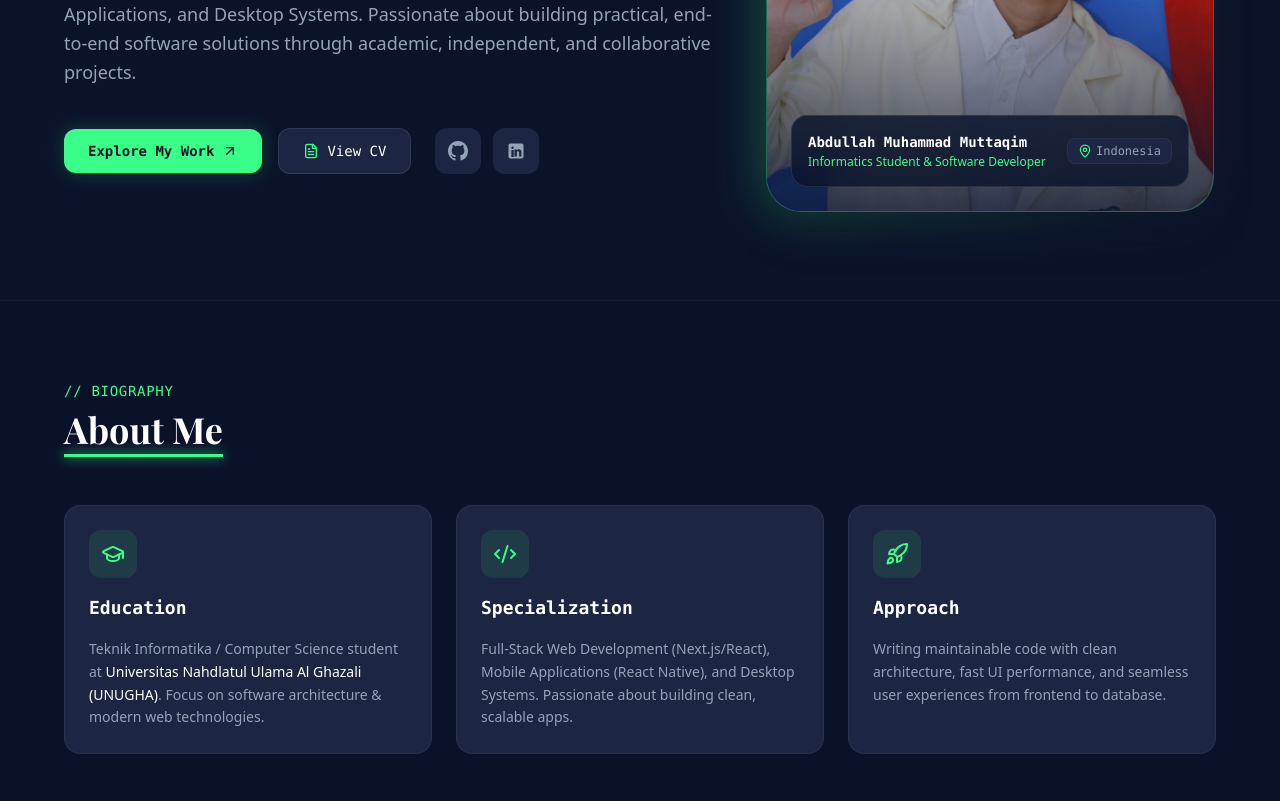
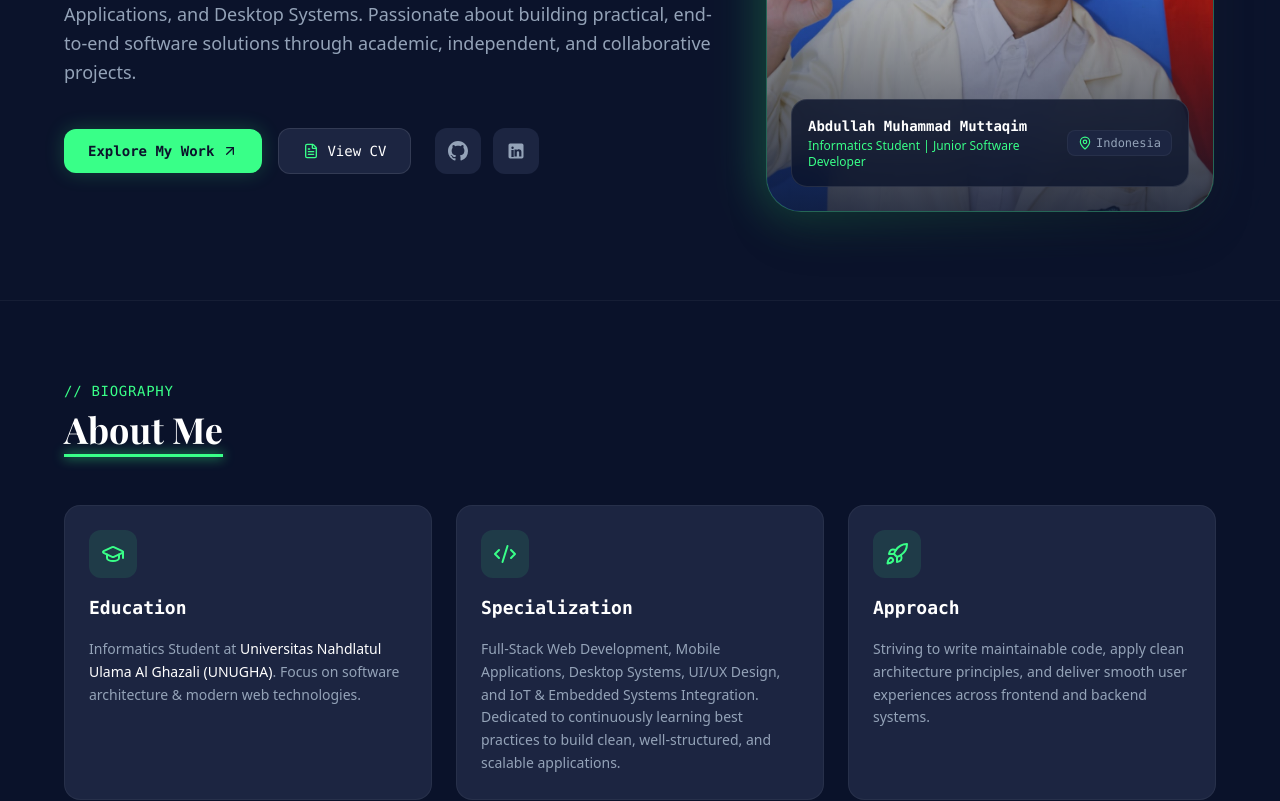
Before and after one commit to abdullohmmuttaqin/portopel, a Next.js app: page / in a window 1280 px wide. Shown: the part 500-1301 px from the top of the page. Built offline with nearby package versions, Linux system fonts and the light colour scheme; a web font is replaced by a local one.

Commit message:
feat: update positioning to Junior Software Developer and refine about narrative

```diff
--- a/src/components/About.tsx
+++ b/src/components/About.tsx
@@ -12,7 +12,7 @@ export default function About() {
       ([entry]) => {
         setIsInView(entry.isIntersecting);
       },
-      { rootMargin: "-20% 0px -35% 0px", threshold: 0.1 }
+      { rootMargin: "0px 0px -15% 0px", threshold: 0.1 }
     );
 
     if (sectionRef.current) {
@@ -30,7 +30,6 @@ export default function About() {
         <div className="space-y-2">
           <p className="font-mono text-sm text-[#39FF88] uppercase tracking-wider">// BIOGRAPHY</p>
 
-          {/* Judul H2 dengan Garis Bawah Aktif Otomatis */}
           <h2 className="relative inline-block font-[family-name:var(--font-playfair)] text-3xl sm:text-4xl font-bold text-white pb-2">
             About Me
             <span
@@ -51,7 +50,7 @@ export default function About() {
             </div>
             <h3 className="font-mono text-lg font-bold text-white">Education</h3>
             <p className="font-sans text-sm text-[#94A3B8] leading-relaxed">
-              Teknik Informatika / Computer Science student at <span className="text-white font-medium">Universitas Nahdlatul Ulama Al Ghazali (UNUGHA)</span>. Focus on software architecture & modern web technologies.
+              Informatics Student at <span className="text-white font-medium">Universitas Nahdlatul Ulama Al Ghazali (UNUGHA)</span>. Focus on software architecture & modern web technologies.
             </p>
           </div>
 
@@ -62,7 +61,7 @@ export default function About() {
             </div>
             <h3 className="font-mono text-lg font-bold text-white">Specialization</h3>
             <p className="font-sans text-sm text-[#94A3B8] leading-relaxed">
-              Full-Stack Web Development (Next.js/React), Mobile Applications (React Native), and Desktop Systems. Passionate about building clean, scalable apps.
+              Full-Stack Web Development, Mobile Applications, Desktop Systems, UI/UX Design, and IoT & Embedded Systems Integration. Dedicated to continuously learning best practices to build clean, well-structured, and scalable applications.
             </p>
           </div>
 
@@ -73,8 +72,7 @@ export default function About() {
             </div>
             <h3 className="font-mono text-lg font-bold text-white">Approach</h3>
             <p className="font-sans text-sm text-[#94A3B8] leading-relaxed">
-              Writing maintainable code with clean architecture, fast UI performance, and seamless user experiences from frontend to database.
-            </p>
+              Striving to write maintainable code, apply clean architecture principles, and deliver smooth user experiences across frontend and backend systems.            </p>
           </div>
 
         </div>
--- a/src/components/Experience.tsx
+++ b/src/components/Experience.tsx
@@ -5,7 +5,7 @@ import { Calendar } from "lucide-react";
 
 const experiences = [
   {
-    role: "Full-Stack & Mobile Software Developer",
+    role: "Junior Software Developer — Independent Projects",
     organization: "Independent & Personal Projects",
     period: "2023 - Present",
     description:
@@ -13,14 +13,13 @@ const experiences = [
     skills: ["React Native", "Next.js", "PHP", "Java", "SQLite"],
   },
   {
-  role: "Informatics Student & Software Project Contributor",
-  organization:
-    "Universitas Nahdlatul Ulama Al Ghazali (UNUGHA) Cilacap",
-  period: "2022 – Present",
-  description:
-    "Contributing to academic and collaborative software projects throughout the Informatics program, with hands-on experience in system analysis, database design, software development, testing, and version control.",
-  skills: ["System Analysis", "System Architecture", "Database Design", "Git"],
-},
+    role: "Informatics Student & Software Project Contributor",
+    organization: "Universitas Nahdlatul Ulama Al Ghazali (UNUGHA) Cilacap",
+    period: "2022 – Present",
+    description:
+      "Contributing to academic and collaborative software projects throughout the Informatics program, with hands-on experience in system analysis, database design, software development, IoT integration, and version control.",
+    skills: ["System Analysis", "System Architecture", "Database Design", "IoT Systems", "UI/UX Prototyping", "Git"],
+  },
 ];
 
 export default function Experience() {
@@ -29,7 +28,6 @@ export default function Experience() {
   const sectionRef = useRef<HTMLElement>(null);
   const timelineRef = useRef<HTMLDivElement>(null);
 
-  // Observer untuk judul Experience
   useEffect(() => {
     const observer = new IntersectionObserver(
       ([entry]) => {
@@ -45,7 +43,6 @@ export default function Experience() {
     return () => observer.disconnect();
   }, []);
 
-  // Listener kalkulasi tinggi garis sesuai scroll layar
   useEffect(() => {
     const handleScroll = () => {
       if (!timelineRef.current) return;
@@ -53,20 +50,18 @@ export default function Experience() {
       const rect = timelineRef.current.getBoundingClientRect();
       const windowHeight = window.innerHeight;
 
-      // Garis mulai tumbuh ketika titik atas timeline menyentuh 70% tinggi viewport
       const startPoint = windowHeight * 0.7;
       const totalHeight = rect.height;
 
       const currentPosition = startPoint - rect.top;
       const progress = (currentPosition / totalHeight) * 100;
 
-      // Pembatasan nilai antara 0% sampai 100%
       const clampedProgress = Math.min(Math.max(progress, 0), 100);
       setScrollProgress(clampedProgress);
     };
 
     window.addEventListener("scroll", handleScroll);
-    handleScroll(); // Jalankan sekali di awal load
+    handleScroll();
 
     return () => window.removeEventListener("scroll", handleScroll);
   }, []);
@@ -94,10 +89,8 @@ export default function Experience() {
         {/* Timeline Container */}
         <div ref={timelineRef} className="relative ml-3 md:ml-6 space-y-8 pl-6 md:pl-8">
 
-          {/* Garis Dasar (Track Abu-abu) */}
           <div className="absolute left-0 top-2 bottom-2 w-[2px] bg-white/10" />
 
-          {/* Garis Hijau Dynamic (Ikut Scroll) */}
           <div
             className="absolute left-0 top-2 w-[2px] bg-[#39FF88] shadow-[0_0_10px_#39FF88] transition-all duration-75 ease-out"
             style={{ height: `${scrollProgress}%` }}
@@ -106,7 +99,6 @@ export default function Experience() {
           {experiences.map((exp, index) => (
             <div key={index} className="relative group">
 
-              {/* Timeline Dot (Menyala Hijau saat terlewati garis) */}
               <div
                 className={`absolute -left-[31px] md:-left-[39px] top-1.5 w-4 h-4 rounded-full border-2 transition-all duration-300 ${
                   scrollProgress > (index / (experiences.length - 1 || 1)) * 80
@@ -115,7 +107,6 @@ export default function Experience() {
                 }`}
               />
 
-              {/* Card Experience */}
               <div className="p-6 rounded-2xl bg-[#1C2541] border border-white/5 hover:border-[#39FF88]/30 active:scale-[0.98] transition-all duration-150 space-y-3">
                 <div className="flex flex-col sm:flex-row sm:items-center justify-between gap-2">
                   <h3 className="font-mono text-lg font-bold text-white">
@@ -135,7 +126,6 @@ export default function Experience() {
                   {exp.description}
                 </p>
 
-                {/* Skill Badges */}
                 <div className="flex flex-wrap gap-2 pt-2">
                   {exp.skills.map((skill, sIdx) => (
                     <span
--- a/src/data/portfolio.ts
+++ b/src/data/portfolio.ts
@@ -27,7 +27,7 @@ export interface Profile {
 export const profileData: Profile = {
   name: "Abdullah Muhammad Muttaqim",
   initials: "AMM",
-  role: "Informatics Student & Software Developer",
+  role: "Informatics Student | Junior Software Developer",
   location: "Indonesia",
   about:
     "Informatics student focused on Full-Stack Web Development, Mobile Applications, and Desktop Systems. Passionate about building practical, end-to-end software solutions through academic, independent, and collaborative projects.",
@@ -86,7 +86,7 @@ export const projectsData: Project[] = [
     shortDesc: "UI/UX design prototype for digital library administrative management.",
     fullDesc: "Comprehensive UI/UX design for a digital library system enabling administrators to oversee book collections, active members, and borrowing logs.",
     techStack: ["Figma", "UI/UX", "Prototyping", "Design System"],
-    figmaUrl: "https://www.figma.com/design/X3zgrePRclcgLyEgxhz2dT/SMARTLIB-SP-RPL?node-id=0-1",
+    figmaUrl: "https://www.figma.com",
     featured: true
   },
   {
```
